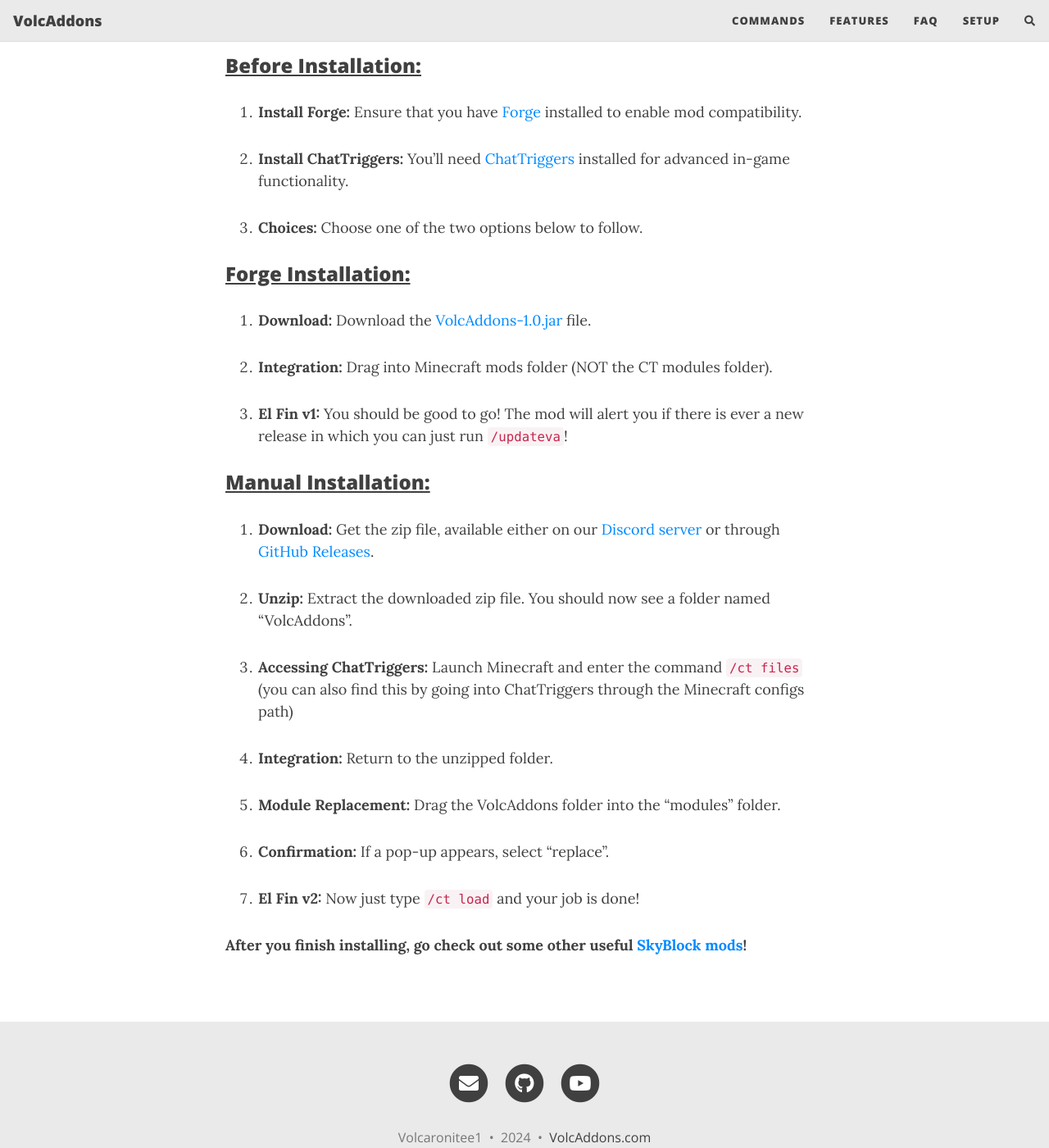
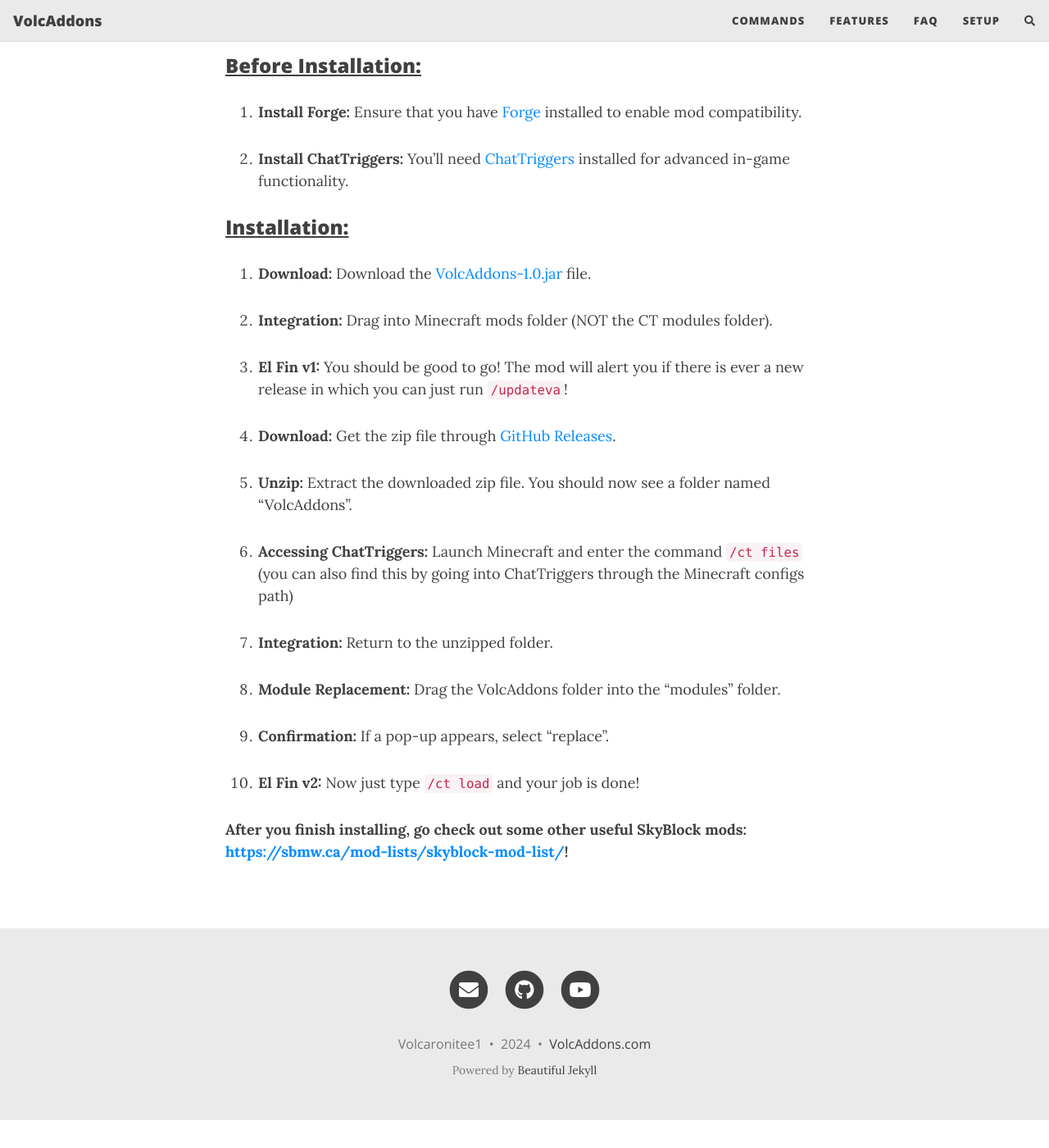
Before and after one commit to Volcaronitee1/volcaronitee1.github.io, a Jekyll site: the page built from setup.md, in a window 1280 px wide and 1400 px high, scrolled down 257 px. Shown: the whole window at 82% size. Built offline with Jekyll 4.4.1, drawn with Linux system fonts in a browser that asks for light colours; nearby versions of some CDN libraries; comment, search, counter and statistics services are not loaded; after the commit the page ends 1623 px from its top, so only the background shows below that.

Commit message:
Update setup.md

```diff
--- a/setup.md
+++ b/setup.md
@@ -9,30 +9,25 @@ subtitle: Installation Guide (2 methods)
 
 2. **Install ChatTriggers:** You'll need [ChatTriggers](https://www.chattriggers.com) installed for advanced in-game functionality.
 
-3. **Choices:** Choose one of the two options below to follow.
-
-
-### <u>Forge Installation:</u>
-1. **Download:** Download the [VolcAddons-1.0.jar](https://raw.githubusercontent.com/zhenga8533/VolcAddons/main/forge/VolcAddons-1.0.jar) file.
+### <u>Installation:</u>
+1. **Download:** Download the [VolcAddons-1.0.jar](https://raw.githubusercontent.com/Volcaronitee1/VolcAddons/main/forge/VolcAddons-1.0.jar) file.
 
 2. **Integration:** Drag into Minecraft mods folder (NOT the CT modules folder).
 
 3. **El Fin v1:** You should be good to go! The mod will alert you if there is ever a new release in which you can just run `/updateva`!
 
+4. **Download:** Get the zip file through [GitHub Releases](https://github.com/Volcaronitee1/VolcAddons/releases/latest).
 
-### <u>Manual Installation:</u>
-1. **Download:** Get the zip file, available either on our [Discord server](https://discord.gg/ftxB4kG2tw) or through [GitHub Releases](https://github.com/zhenga8533/VolcAddons/releases).
+5. **Unzip:** Extract the downloaded zip file. You should now see a folder named "VolcAddons".
 
-2. **Unzip:** Extract the downloaded zip file. You should now see a folder named "VolcAddons".
+6. **Accessing ChatTriggers:** Launch Minecraft and enter the command `/ct files` (you can also find this by going into ChatTriggers through the Minecraft configs path)
 
-3. **Accessing ChatTriggers:** Launch Minecraft and enter the command `/ct files` (you can also find this by going into ChatTriggers through the Minecraft configs path)
+7. **Integration:** Return to the unzipped folder.
 
-4. **Integration:** Return to the unzipped folder.
+8. **Module Replacement:** Drag the VolcAddons folder into the "modules" folder.
 
-5. **Module Replacement:** Drag the VolcAddons folder into the "modules" folder.
+9. **Confirmation:** If a pop-up appears, select "replace".
 
-6. **Confirmation:** If a pop-up appears, select "replace".
+10. **El Fin v2:** Now just type `/ct load` and your job is done!
 
-7. **El Fin v2:** Now just type `/ct load` and your job is done!
-
-**After you finish installing, go check out some other useful [SkyBlock mods](https://sbmw.ca/mod-lists/skyblock-mod-list/)!**
+**After you finish installing, go check out some other useful SkyBlock mods: [https://sbmw.ca/mod-lists/skyblock-mod-list/](https://sbmw.ca/mod-lists/skyblock-mod-list/)!**
```
